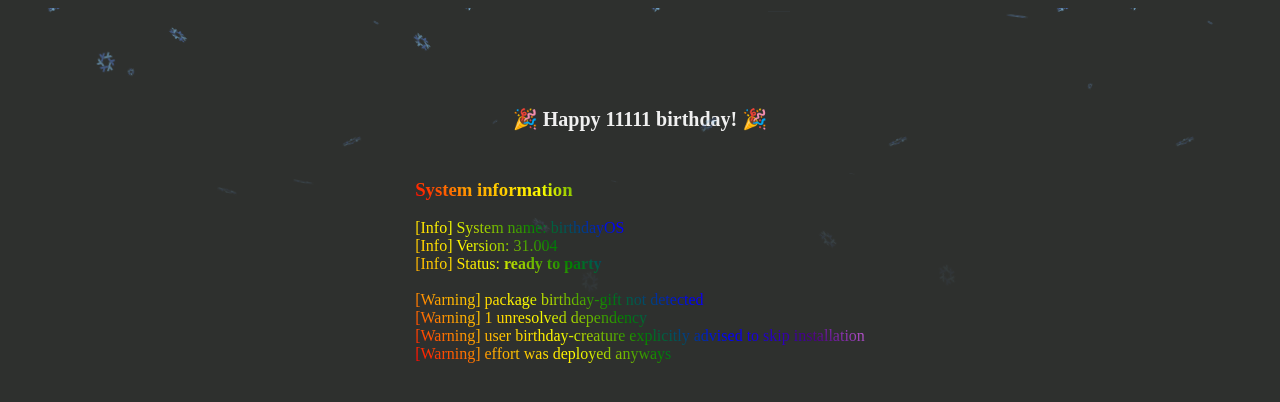
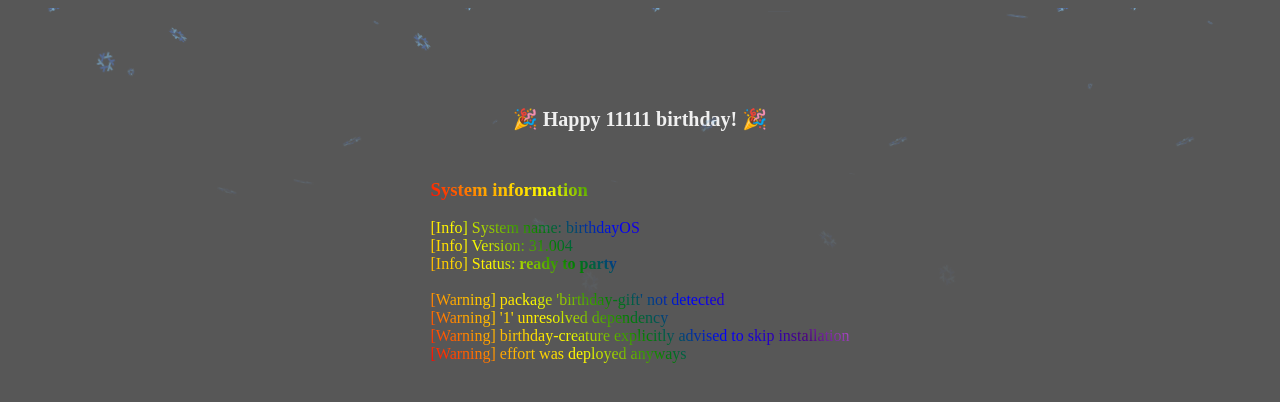
Before and after one commit to crazy-X26/birthday_quest, a website: page congrats.html in a window 1280 px wide. Drawn offline with nearby package versions, Linux system fonts and the light colour scheme; files that its build step writes are made by us from their sources.

Commit message:
fix wording and contrast

```diff
--- a/congrats.html
+++ b/congrats.html
@@ -51,9 +51,9 @@
                     [Info] System name: birthdayOS<br>
                     [Info] Version: 31.004<br>
                     [Info] Status: <b>ready to party</b><br><br>
-                    [Warning] package birthday-gift not detected<br>
-                    [Warning] 1 unresolved dependency<br>
-                    [Warning] user birthday-creature explicitly advised to skip installation<br>
+                    [Warning] package 'birthday-gift' not detected<br>
+                    [Warning] '1' unresolved dependency<br>
+                    [Warning] birthday-creature explicitly advised to skip installation<br>
                     [Warning] effort was deployed anyways<br>
 
                 </p>
--- a/scss/_variables.scss
+++ b/scss/_variables.scss
@@ -1,5 +1,5 @@
 $black: #000000;
-$bg-grey: #2E302E;
+$bg-grey: #575757;
 $error: #ED0C0C;
 $cyber-green: #11EE11;
 $lemon: #FFF000;
```
Also changed, not shown: level-one.html (+3 -3 lines), level-two.html (+2 -2 lines).
